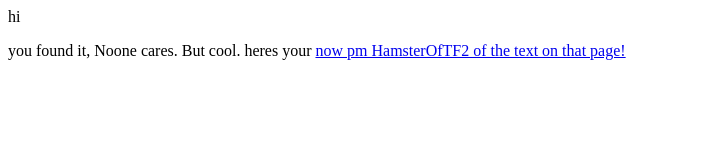
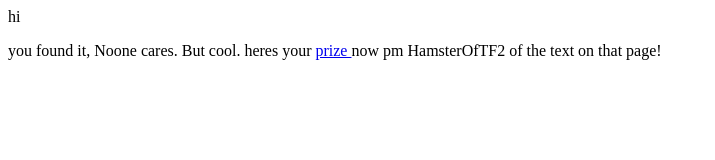
Before and after one commit to HamsterThatCommitsStuff/HamsterOfTF2s-Website, a plain HTML site: page index.html in a window 1280 px wide. Shown: the whole page, without its empty margins (0-715 px from the left). Drawn offline with Linux system fonts and the light colour scheme.

Commit message:
Update index.html

```diff
--- a/index.html
+++ b/index.html
@@ -1,2 +1,2 @@
 <p>hi</p>
-<p> you found it, Noone cares. But cool. heres your <a href="index.html"> now pm HamsterOfTF2 of the text on that page! </p>
+<p> you found it, Noone cares. But cool. heres your <a href="index.html"> prize </a>now pm HamsterOfTF2 of the text on that page! </p>
```
